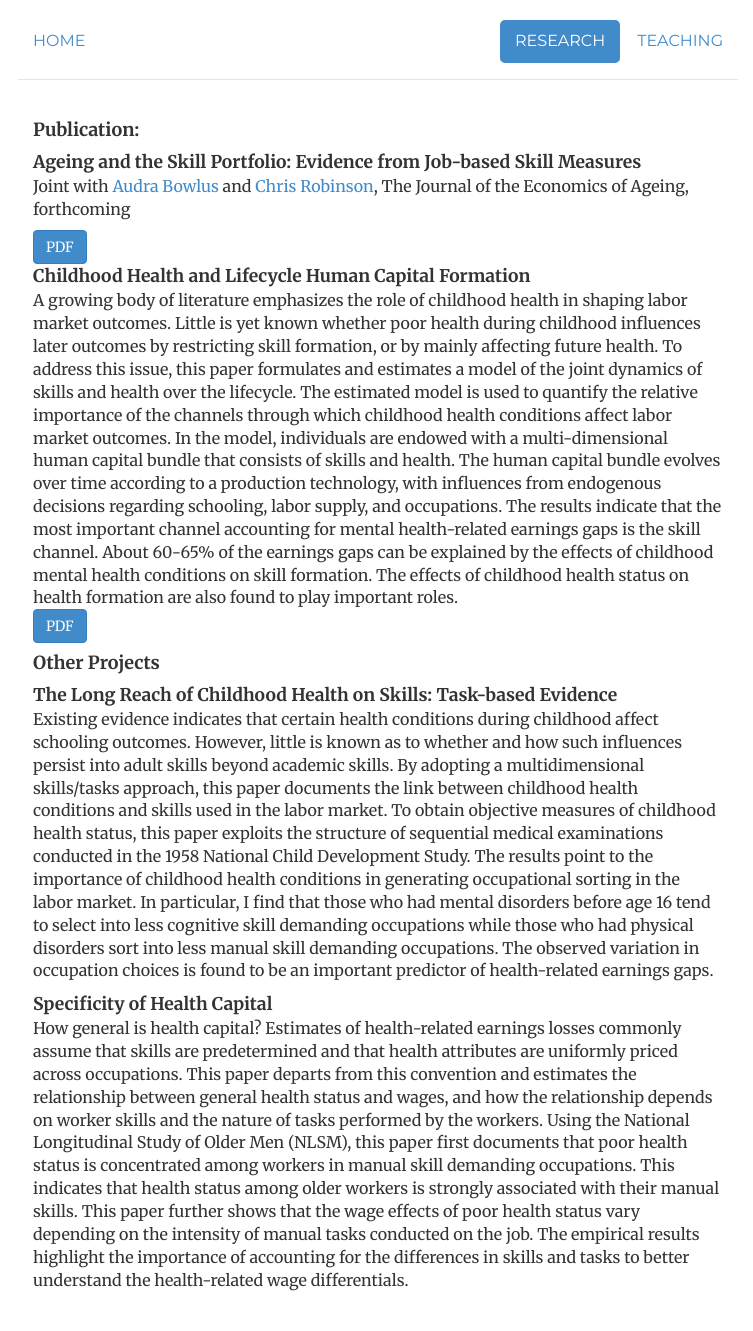
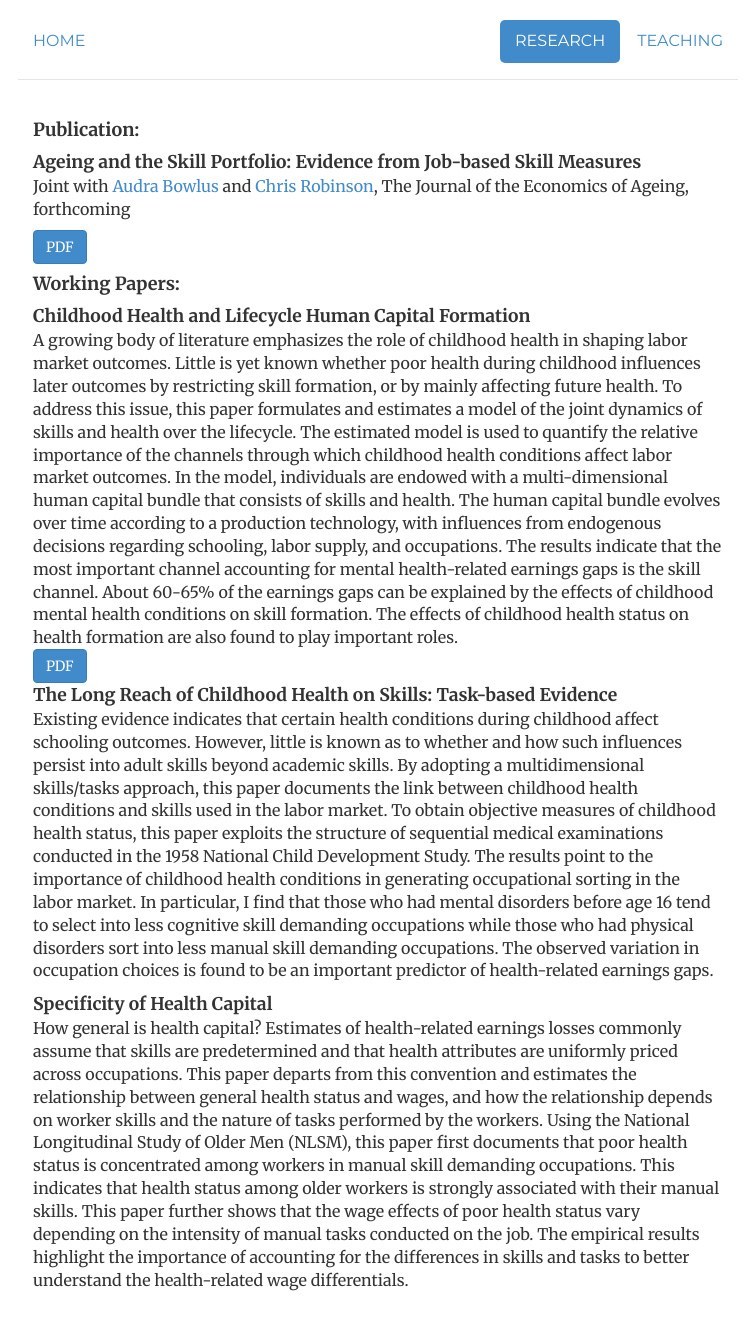
Before and after one commit to morihiroaki/morihiroaki.github.io, a Jekyll site: the page built from research.html, in a window 1280 px wide. Shown: the whole page, without its empty margins (262-1015 px from the left). Built offline with Jekyll 4.4.1, drawn with Linux system fonts in a browser that asks for light colours.

Commit message:
Update research.html

```diff
--- a/research.html
+++ b/research.html
@@ -15,6 +15,9 @@ description:
 
 
 
+
+<h4>Working Papers:</h4>
+<h4></h4>
 <div class='span10 offset1'>
 <div class='pTitle'>Childhood Health and Lifecycle Human Capital Formation</div>
 <div style="width:100%">
@@ -37,9 +40,6 @@ roles.
 </div>
 </div>
 <a target="_blank" href="/jmp_mori.pdf" class="btn btn-primary" title="Job Market Paper">PDF</a>
-<h4>Other Projects</h4>
-<h4></h4>
-
 <div class='span10 offset1'>
 <div class='pTitle'>The Long Reach of Childhood Health on Skills: Task-based Evidence</div>
 <div style="width:100%">
```
